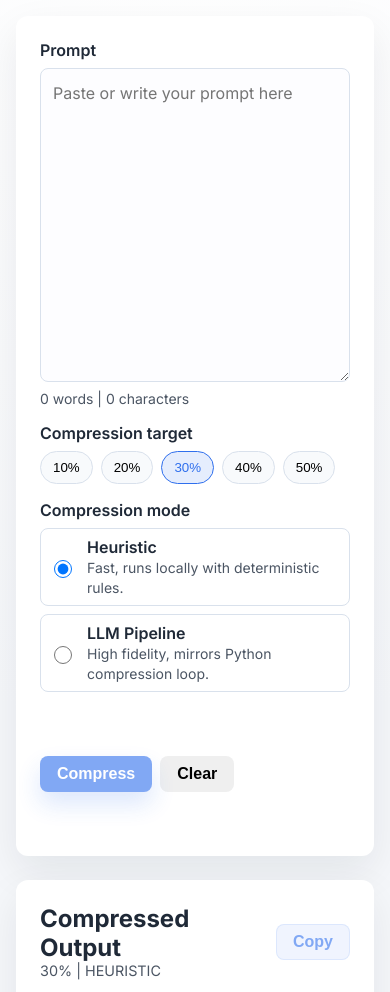
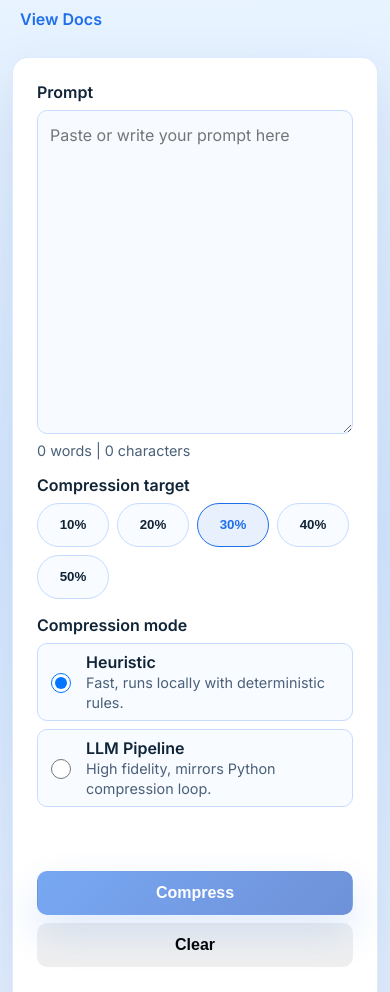
Before and after one commit to chee86j/Prompt-Compressor, a website built with Vite: page web-app/index.html in a window 390 px wide. Shown: the part 106-1098 px from the top of the page. Built offline with nearby package versions, Linux system fonts and the light colour scheme.

Commit message:
responsive design

```diff
--- a/web-app/src/style.css
+++ b/web-app/src/style.css
@@ -1,21 +1,28 @@
 :root {
-  --color-background: #f5f7fa;
+  --color-background: #e9f4ff;
+  --color-background-alt: #f7fbff;
   --color-surface: #ffffff;
-  --color-border: #d9e1ec;
-  --color-primary: #2f6fed;
-  --color-primary-text: #ffffff;
-  --color-text: #1f2937;
-  --color-subtle: #4b5563;
-  --color-error: #d14343;
-  --color-warning: #c27803;
-  --font-family: 'Inter', -apple-system, BlinkMacSystemFont, 'Segoe UI', sans-serif;
-  --radius-card: 12px;
+  --color-border: #c6dcff;
+  --color-border-strong: #a7c4ff;
+  --color-primary: #1f6feb;
+  --color-primary-strong: #0f4abf;
+  --color-primary-soft: #d8e6ff;
+  --color-text: #102437;
+  --color-subtle: #4a6078;
+  --color-error: #c5393c;
+  --color-warning: #b9821b;
+  --color-success: #1b806a;
+  --font-family-base: 'Inter', -apple-system, BlinkMacSystemFont, 'Segoe UI', sans-serif;
+  --font-family-mono: 'IBM Plex Mono', 'SFMono-Regular', Menlo, Consolas, monospace;
+  --radius-card: 16px;
+  --radius-element: 10px;
   --spacing-1: 0.25rem;
   --spacing-2: 0.5rem;
   --spacing-3: 0.75rem;
   --spacing-4: 1rem;
   --spacing-5: 1.5rem;
-  --shadow-card: 0 16px 40px rgba(15, 23, 42, 0.08);
+  --spacing-6: 2rem;
+  --shadow-card: 0 24px 60px rgba(15, 56, 115, 0.12);
 }
 
 * {
@@ -25,42 +32,51 @@
 body {
   margin: 0;
   min-height: 100vh;
-  font-family: var(--font-family);
+  font-family: var(--font-family-base);
   color: var(--color-text);
-  background: radial-gradient(circle at top, #ffffff, var(--color-background) 60%);
+  background: linear-gradient(180deg, rgba(233, 244, 255, 0.9) 0%, rgba(196, 222, 255, 0.7) 40%, #f5f9ff 100%);
 }
 
 .app-shell {
   max-width: 1200px;
   margin: 0 auto;
-  padding: var(--spacing-5);
+  padding: var(--spacing-6) var(--spacing-4);
   display: flex;
   flex-direction: column;
   gap: var(--spacing-5);
+  min-height: 100vh;
 }
 
 .app-header {
   display: flex;
-  align-items: flex-start;
-  justify-content: space-between;
-  gap: var(--spacing-4);
+  flex-direction: column;
+  gap: var(--spacing-2);
 }
 
 .app-header h1 {
-  margin: 0 0 var(--spacing-2);
-  font-size: 1.75rem;
+  margin: 0;
+  font-size: 2rem;
+  letter-spacing: -0.02em;
 }
 
 .tagline {
   margin: 0;
   color: var(--color-subtle);
+  max-width: 40rem;
 }
 
 .docs-link {
-  align-self: center;
+  align-self: flex-start;
   text-decoration: none;
+  font-weight: 600;
   color: var(--color-primary);
-  font-weight: 600;
+  padding: var(--spacing-1) var(--spacing-2);
+  border-radius: var(--spacing-2);
+  transition: background 120ms ease;
+}
+
+.docs-link:hover {
+  background: rgba(31, 111, 235, 0.12);
 }
 
 .app-main {
@@ -76,6 +92,7 @@ body {
   display: flex;
   flex-direction: column;
   gap: var(--spacing-4);
+  border: 1px solid rgba(198, 220, 255, 0.6);
 }
 
 .field {
@@ -89,29 +106,40 @@ body {
 }
 
 .field-hint {
-  font-size: 0.875rem;
+  font-size: 0.9rem;
   color: var(--color-subtle);
 }
 
 .textarea {
   font-family: inherit;
   font-size: 1rem;
-  line-height: 1.5;
+  line-height: 1.55;
   padding: var(--spacing-3);
   border: 1px solid var(--color-border);
-  border-radius: var(--spacing-2);
+  border-radius: var(--radius-element);
   resize: vertical;
-  min-height: 220px;
-  background: #fdfdff;
+  min-height: 16rem;
+  background: var(--color-background-alt);
+  transition: border-color 120ms ease, box-shadow 120ms ease;
 }
 
-.input {
+.input,
+.select {
   font-family: inherit;
   font-size: 1rem;
-  padding: calc(var(--spacing-2) + 2px);
+  padding: calc(var(--spacing-2) + 2px) var(--spacing-3);
   border: 1px solid var(--color-border);
-  border-radius: var(--spacing-2);
-  background: #fdfdff;
+  border-radius: var(--radius-element);
+  background: var(--color-background-alt);
+  transition: border-color 120ms ease, box-shadow 120ms ease;
+}
+
+.textarea:focus-visible,
+.input:focus-visible,
+select:focus-visible {
+  outline: none;
+  border-color: var(--color-primary);
+  box-shadow: 0 0 0 3px rgba(31, 111, 235, 0.25);
 }
 
 .ratio-group {
@@ -121,18 +149,27 @@ body {
 }
 
 .ratio-button {
-  padding: var(--spacing-2) var(--spacing-3);
+  padding: var(--spacing-2) var(--spacing-4);
   border-radius: 999px;
   border: 1px solid var(--color-border);
-  background: #f8fafc;
+  background: rgba(248, 251, 255, 0.9);
+  color: var(--color-text);
   cursor: pointer;
-  transition: background 120ms ease, border-color 120ms ease;
+  min-height: 44px;
+  min-width: 72px;
+  font-weight: 600;
+  transition: background 120ms ease, border-color 120ms ease, color 120ms ease;
 }
 
 .ratio-button.is-active {
   border-color: var(--color-primary);
-  background: rgba(47, 111, 237, 0.12);
+  background: rgba(31, 111, 235, 0.1);
   color: var(--color-primary);
+}
+
+.ratio-button:focus-visible {
+  outline: none;
+  box-shadow: 0 0 0 3px rgba(31, 111, 235, 0.35);
 }
 
 .mode-group {
@@ -147,19 +184,22 @@ body {
   align-items: center;
   padding: var(--spacing-2);
   border: 1px solid var(--color-border);
-  border-radius: var(--spacing-2);
+  border-radius: var(--radius-element);
+  background: rgba(248, 251, 255, 0.95);
   cursor: pointer;
-  transition: border-color 120ms ease, box-shadow 120ms ease;
+  transition: border-color 120ms ease, box-shadow 120ms ease, background 120ms ease;
+  min-height: 56px;
 }
 
 .mode-option:hover {
-  border-color: rgba(47, 111, 237, 0.4);
-  box-shadow: 0 12px 24px rgba(47, 111, 237, 0.08);
+  border-color: var(--color-border-strong);
+  background: var(--color-primary-soft);
+  box-shadow: 0 12px 30px rgba(31, 111, 235, 0.15);
 }
 
 .mode-option input {
-  width: 18px;
-  height: 18px;
+  width: 20px;
+  height: 20px;
 }
 
 .mode-title {
@@ -168,12 +208,12 @@ body {
 }
 
 .mode-hint {
-  font-size: 0.875rem;
+  font-size: 0.9rem;
   color: var(--color-subtle);
 }
 
 .collapsible {
-  transition: max-height 160ms ease, opacity 160ms ease, visibility 160ms ease;
+  transition: max-height 180ms ease, opacity 180ms ease, visibility 180ms ease;
 }
 
 .is-hidden {
@@ -189,31 +229,32 @@ body {
   gap: var(--spacing-2);
 }
 
-@media (min-width: 600px) {
+@media (min-width: 640px) {
   .key-grid {
-    grid-template-columns: repeat(2, 1fr);
+    grid-template-columns: repeat(2, minmax(0, 1fr));
   }
 }
 
 .key-input span {
-  font-size: 0.875rem;
+  font-size: 0.85rem;
   color: var(--color-subtle);
 }
 
 .actions {
   display: flex;
+  flex-wrap: wrap;
   gap: var(--spacing-2);
-  flex-wrap: wrap;
 }
 
 .btn {
-  border-radius: var(--spacing-2);
+  border-radius: var(--radius-element);
   border: 1px solid transparent;
   padding: var(--spacing-2) var(--spacing-4);
   font-size: 1rem;
   font-weight: 600;
   cursor: pointer;
-  transition: transform 100ms ease, box-shadow 100ms ease;
+  min-height: 44px;
+  transition: transform 120ms ease, box-shadow 120ms ease, background 120ms ease;
 }
 
 .btn:disabled {
@@ -222,9 +263,9 @@ body {
 }
 
 .btn-primary {
-  background: var(--color-primary);
-  color: var(--color-primary-text);
-  box-shadow: 0 12px 24px rgba(47, 111, 237, 0.28);
+  background: linear-gradient(135deg, var(--color-primary) 0%, var(--color-primary-strong) 100%);
+  color: #ffffff;
+  box-shadow: 0 18px 40px rgba(31, 111, 235, 0.25);
 }
 
 .btn-primary:not(:disabled):hover {
@@ -232,9 +273,14 @@ body {
 }
 
 .btn-ghost {
-  background: rgba(47, 111, 237, 0.12);
+  background: rgba(31, 111, 235, 0.12);
   color: var(--color-primary);
-  border-color: rgba(47, 111, 237, 0.18);
+  border-color: rgba(31, 111, 235, 0.2);
+}
+
+.btn:focus-visible {
+  outline: none;
+  box-shadow: 0 0 0 3px rgba(31, 111, 235, 0.35);
 }
 
 .status {
@@ -265,21 +311,20 @@ body {
 }
 
 .output-text {
-  min-height: 200px;
+  min-height: 14rem;
   padding: var(--spacing-3);
   margin: 0;
   border: 1px solid var(--color-border);
-  border-radius: var(--spacing-2);
-  background: #0f172a;
-  color: #f8fafc;
-  font-family: 'IBM Plex Mono', 'SFMono-Regular', Menlo, Monaco, Consolas, monospace;
+  border-radius: var(--radius-element);
+  background: var(--color-background-alt);
+  color: var(--color-text);
+  font-family: var(--font-family-mono);
   font-size: 0.95rem;
   white-space: pre-wrap;
-  line-height: 1.5;
+  line-height: 1.6;
 }
 
 .output-text.is-empty {
-  background: rgba(15, 23, 42, 0.04);
   color: var(--color-subtle);
 }
 
@@ -290,10 +335,16 @@ body {
 
 @media (min-width: 768px) {
   .app-main {
-    grid-template-columns: minmax(0, 1fr) minmax(0, 1fr);
+    grid-template-columns: repeat(2, minmax(0, 1fr));
   }
   .metrics {
     grid-template-columns: repeat(2, minmax(0, 1fr));
+  }
+}
+
+@media (min-width: 1024px) {
+  .metrics {
+    grid-template-columns: repeat(4, minmax(0, 1fr));
   }
 }
 
@@ -302,10 +353,11 @@ body {
   align-items: center;
   justify-content: space-between;
   padding: var(--spacing-2) var(--spacing-3);
-  border: 1px solid rgba(31, 41, 55, 0.1);
-  border-radius: var(--spacing-2);
-  background: rgba(248, 250, 252, 0.8);
+  border: 1px solid rgba(31, 62, 108, 0.1);
+  border-radius: var(--radius-element);
+  background: rgba(248, 251, 255, 0.95);
   font-size: 0.95rem;
+  min-height: 44px;
 }
 
 .metric span {
@@ -324,14 +376,35 @@ body {
 .warning {
   margin: 0;
   padding: var(--spacing-2) var(--spacing-3);
-  border-left: 3px solid var(--color-warning);
-  background: rgba(194, 120, 3, 0.1);
+  border-left: 4px solid var(--color-warning);
+  background: rgba(185, 130, 27, 0.12);
   color: var(--color-warning);
   border-radius: var(--spacing-1);
+  font-size: 0.95rem;
 }
 
-@media (max-width: 768px) {
+@media (max-width: 720px) {
   .app-shell {
-    padding: var(--spacing-4);
+    padding: var(--spacing-5) var(--spacing-3);
+  }
+  .actions {
+    flex-direction: column;
+    align-items: stretch;
+  }
+  .btn {
+    width: 100%;
+  }
+  .output-header {
+    flex-direction: column;
+    align-items: flex-start;
   }
 }
+
+@media (prefers-reduced-motion: reduce) {
+  *, *::before, *::after {
+    animation-duration: 0.01ms !important;
+    animation-iteration-count: 1 !important;
+    transition-duration: 0.01ms !important;
+    scroll-behavior: auto !important;
+  }
+}
```
